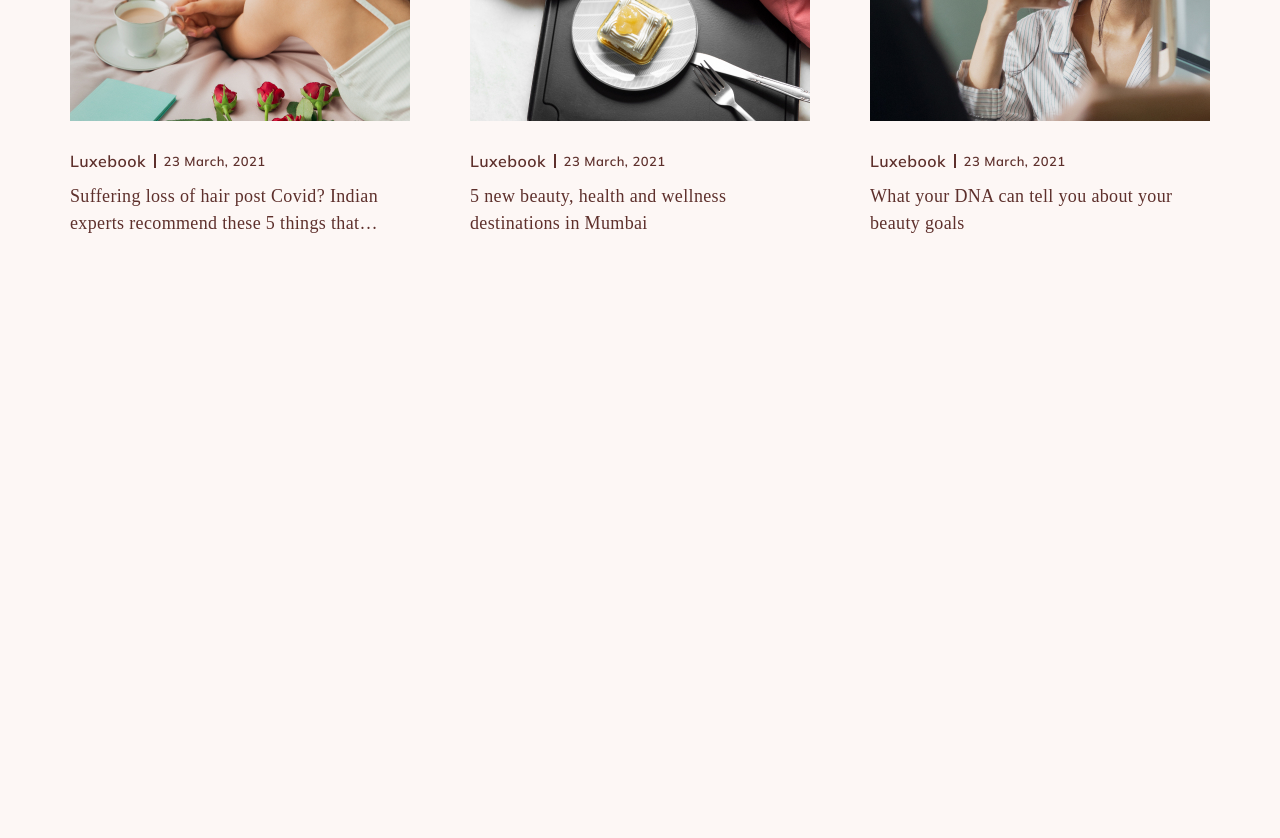
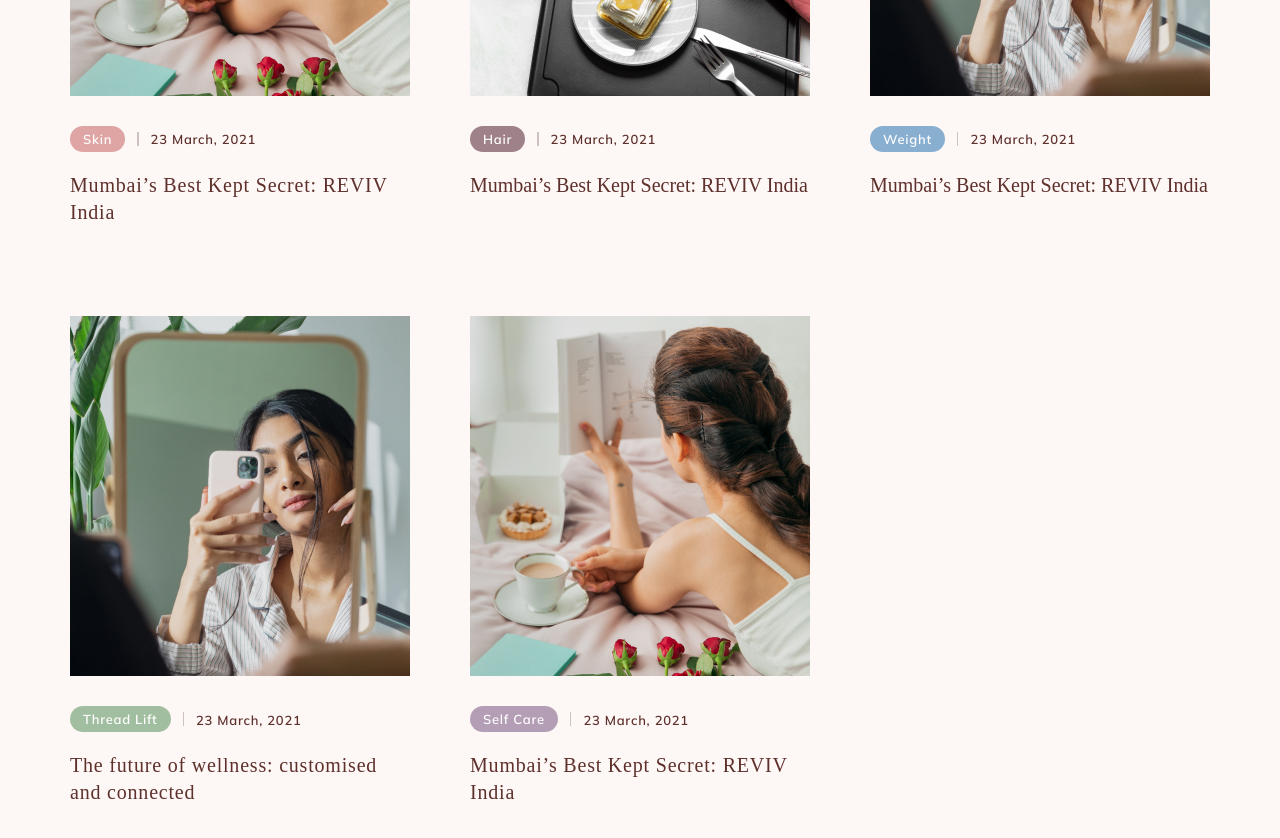
Before and after one commit to JahanviJasani/dr-ruby-tandon, a plain HTML site: page blog.html in a window 1280 px wide. Shown: the part 1320-2158 px from the top of the page. Before the commit the page ends 1707 px from the top, so only its background shows below. Drawn offline with Linux system fonts and the light colour scheme; a web font is replaced by a local one.

Commit message:
completed blog page

```diff
--- a/blog.html
+++ b/blog.html
@@ -102,7 +102,7 @@
                 </div>
                 <span class="text--salmon">Our Blog</span>
               </div>
-              <img src="img/op-banners/blog-hero.jpg" alt="Dr. Ruby Tandon - Expert in the field of Laser Technology and Aesthetics" />
+              <img src="img/op-banners/blog-hero.jpg" width="500px" alt="Dr. Ruby Tandon - Expert in the field of Laser Technology and Aesthetics" />
             </div>
           </div>
           <div class="col-md-6 d-flex justify-content-center">
@@ -120,38 +120,38 @@
       <img src="img/op-banners/asterisk.svg" />
     </div>
     <section class="section--padding">
-      <div class="container press--container">
+      <div class="container articles--container">
         <div class="row">
           <div class="col-md-6 col-lg-4 article__col">
-            <div class="article__block">
+            <a href="" class="article__block">
               <div class="press__img mb-30">
                 <img src="img/press-01.jpg" alt="" />
               </div>
-              <div class="press__content d-grid align-items-end">
+              <div class="article__content">
                 <div class="article__info">
-                  <div class="article__header d-inline-grid align-items-center">
-                    <span class="text--dark brand__name font--600">Luxebook</span>
-                    <span class="text--dark separator"></span>
+                  <div class="blog__header d-inline-grid align-items-center">
+                    <span class="subtitle brand__name article__badge badge--skin">Skin</span>
+                    <span class="separator"></span>
                     <span class="text--dark date font--600">23 March, 2021</span>
                   </div>
-                  <h4 class="article__title title--three">Suffering loss of hair post Covid? Indian experts recommend these 5 things that actually work to tackle it</h4>
+                  <h4 class="article__title">Mumbai’s Best Kept Secret: REVIV India</h4>
                 </div>
               </div>
-            </div>
+            </a>
           </div>
           <div class="col-md-6 col-lg-4 article__col">
             <div class="article__block">
               <div class="press__img mb-30">
                 <img src="img/press-02.jpg" alt="" />
               </div>
-              <div class="press__content d-grid align-items-end">
+              <div class="article__content">
                 <div class="article__info">
-                  <div class="article__header d-inline-grid align-items-center">
-                    <span class="text--dark brand__name font--600">Luxebook</span>
-                    <span class="text--dark separator"></span>
+                  <div class="blog__header d-inline-grid align-items-center">
+                    <span class="subtitle brand__name article__badge badge--hair">Hair</span>
+                    <span class="separator"></span>
                     <span class="text--dark date font--600">23 March, 2021</span>
                   </div>
-                  <h4 class="article__title title--three">5 new beauty, health and wellness destinations in Mumbai</h4>
+                  <h4 class="article__title">Mumbai’s Best Kept Secret: REVIV India</h4>
                 </div>
               </div>
             </div>
@@ -161,17 +161,51 @@
               <div class="press__img mb-30">
                 <img src="img/press-03.jpg" alt="" />
               </div>
-              <div class="press__content d-grid align-items-end">
+              <div class="article__content">
                 <div class="article__info">
-                  <div class="article__header d-inline-grid align-items-center">
-                    <span class="text--dark brand__name font--600">Luxebook</span>
-                    <span class="text--dark separator"></span>
+                  <div class="blog__header d-inline-grid align-items-center">
+                    <span class="subtitle brand__name article__badge badge--weight">Weight</span>
+                    <span class="separator"></span>
                     <span class="text--dark date font--600">23 March, 2021</span>
                   </div>
-                  <h4 class="article__title title--three">What your DNA can tell you about your beauty goals</h4>
+                  <h4 class="article__title">Mumbai’s Best Kept Secret: REVIV India</h4>
                 </div>
               </div>
             </div>
+          </div>
+          <div class="col-md-6 col-lg-4 article__col">
+            <a href="" class="article__block">
+              <div class="press__img mb-30">
+                <img src="img/press-03.jpg" alt="" />
+              </div>
+              <div class="article__content">
+                <div class="article__info">
+                  <div class="blog__header d-inline-grid align-items-center">
+                    <span class="subtitle brand__name article__badge badge--tlift">Thread Lift</span>
+                    <span class="separator"></span>
+                    <span class="text--dark date font--600">23 March, 2021</span>
+                  </div>
+                  <h4 class="article__title">The future of wellness: customised and connected</h4>
+                </div>
+              </div>
+            </a>
+          </div>
+          <div class="col-md-6 col-lg-4 article__col">
+            <a href="" class="article__block">
+              <div class="press__img mb-30">
+                <img src="img/press-01.jpg" alt="" />
+              </div>
+              <div class="article__content">
+                <div class="article__info">
+                  <div class="blog__header d-inline-grid align-items-center">
+                    <span class="subtitle brand__name article__badge badge--others">Self Care</span>
+                    <span class="separator"></span>
+                    <span class="text--dark date font--600">23 March, 2021</span>
+                  </div>
+                  <h4 class="article__title">Mumbai’s Best Kept Secret: REVIV India</h4>
+                </div>
+              </div>
+            </a>
           </div>
         </div>
       </div>
--- a/css/core.css
+++ b/css/core.css
@@ -65,7 +65,7 @@ p {
 }
 
 span {
-  letter-spacing: 0.5px;
+  letter-spacing: 0.75px;
 }
 
 label {
--- a/css/responsive.css
+++ b/css/responsive.css
@@ -316,7 +316,7 @@
   /*--------------------------------------------------------------
   # Press Section
   --------------------------------------------------------------*/
-  .article__col:nth-child(3) {
+  .press__row .article__col:nth-child(3) {
     display: inherit;
   }
   /*--------------------------------------------------------------
@@ -455,10 +455,13 @@
   # Press Section
   --------------------------------------------------------------*/
   .press__row {
-    margin-bottom: 2rem;
+    margin-bottom: 3.75rem;
   }
   .article__link {
     margin-bottom: 0.5rem;
+  }
+  .articles--container .article__col {
+    margin-bottom: 5.625rem;
   }
   /*--------------------------------------------------------------
   # CTA
--- a/css/style.css
+++ b/css/style.css
@@ -354,23 +354,26 @@ body {
 }
 
 /*--------------------------------------------------------------
-# Press Section
+# Press Section, Press & Blog Page
 --------------------------------------------------------------*/
 .press--container {
   max-width: 90%;
 }
 
 .press__row {
-  margin-bottom: 1rem;
+  margin-bottom: 2.5rem;
 }
 
 .article__col {
-  margin-bottom: 3.75rem;
   display: flex;
   justify-content: center;
 }
 
-.press__row .article__col:nth-child(3) {
+.articles--container .article__col {
+  margin-bottom: 5rem;
+}
+
+.press__row .press__col:nth-child(3) {
   display: none;
 }
 
@@ -387,20 +390,26 @@ body {
   grid-column-gap: 1.5rem;
 }
 
-.article__header {
+.press__header {
   grid-template-columns: repeat(3, auto);
   grid-column-gap: 0.5rem;
   margin-bottom: 0.75rem;
+}
+
+.blog__header {
+  grid-template-columns: repeat(3, auto);
+  grid-column-gap: 0.75rem;
+  margin-bottom: 1.25rem;
 }
 
 .brand__name {
   font-size: 1rem;
 }
 
-.article__header .separator {
+.press__header .separator, .blog__header .separator {
   width: 1.5px;
   height: 14px;
-  background: #5E302C;
+  background: #cfc1c0;
 }
 
 .date {
@@ -408,7 +417,7 @@ body {
   margin-top: 1px;
 }
 
-.article__title {
+.article__block .title--three {
   display: -webkit-box;
   -webkit-line-clamp: 2;
   -webkit-box-orient: vertical;
@@ -417,11 +426,44 @@ body {
   letter-spacing: 0.35px;
 }
 
+.article__title {
+  font-size: 1.25rem;
+}
+
 .article__link {
   width: 36px;
   height: 36px;
   border: 1px solid #EB786F;
   border-radius: 50%;
+}
+
+.article__badge {
+  color: #fff;
+  padding: 0.3125rem 0.8125rem;
+  font-size: 0.8125rem;
+  font-weight: 600;
+  border-radius: 15px;
+}
+
+.badge--skin {
+  background: #dea5a4;
+}
+
+.badge--hair {
+  background: #9f8189;
+  /* background: #836953; */
+}
+
+.badge--weight {
+  background: #88aed0;
+}
+
+.badge--tlift {
+  background: #a2bea0;
+}
+
+.badge--others {
+  background: #b39eb5;
 }
 
 /*--------------------------------------------------------------
```
Also changed, not shown: index.html (+12 -12 lines), dr-ruby.svg (deleted), img/op-banners/dr-ruby-min.svg (deleted).
